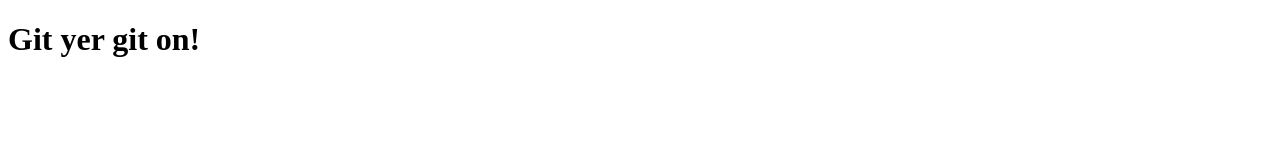
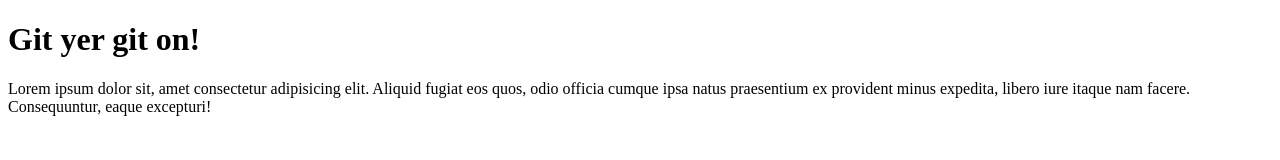
Before and after one commit to E-Mupp/gitProject, a plain HTML site: page index.html in a window 1280 px wide. Drawn offline with Linux system fonts and the light colour scheme.

Commit message:
added paragraph

```diff
--- a/index.html
+++ b/index.html
@@ -7,5 +7,6 @@
 </head>
 <body>
     <h1>Git yer git on!</h1>
+    <p>Lorem ipsum dolor sit, amet consectetur adipisicing elit. Aliquid fugiat eos quos, odio officia cumque ipsa natus praesentium ex provident minus expedita, libero iure itaque nam facere. Consequuntur, eaque excepturi!</p>
 </body>
 </html>
```
